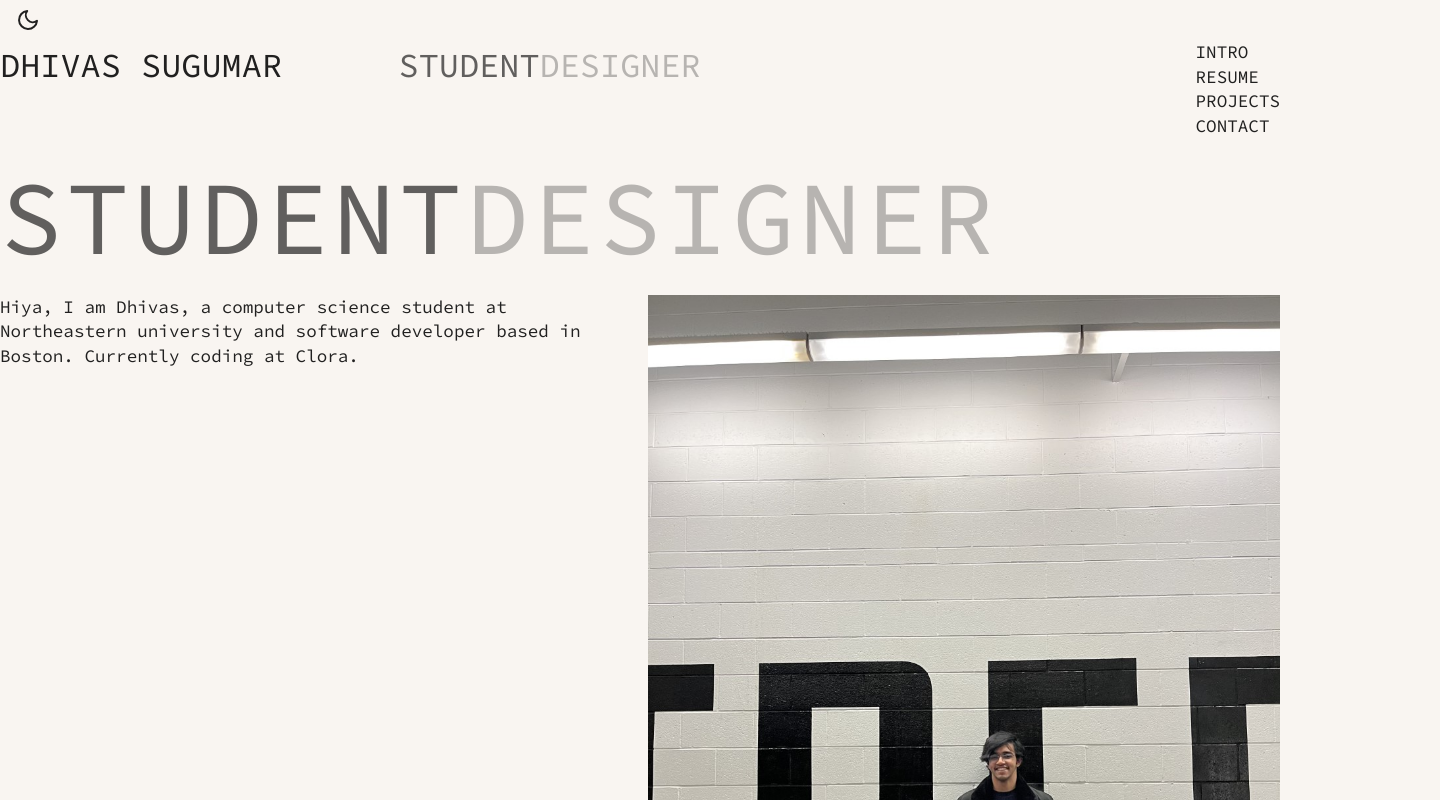
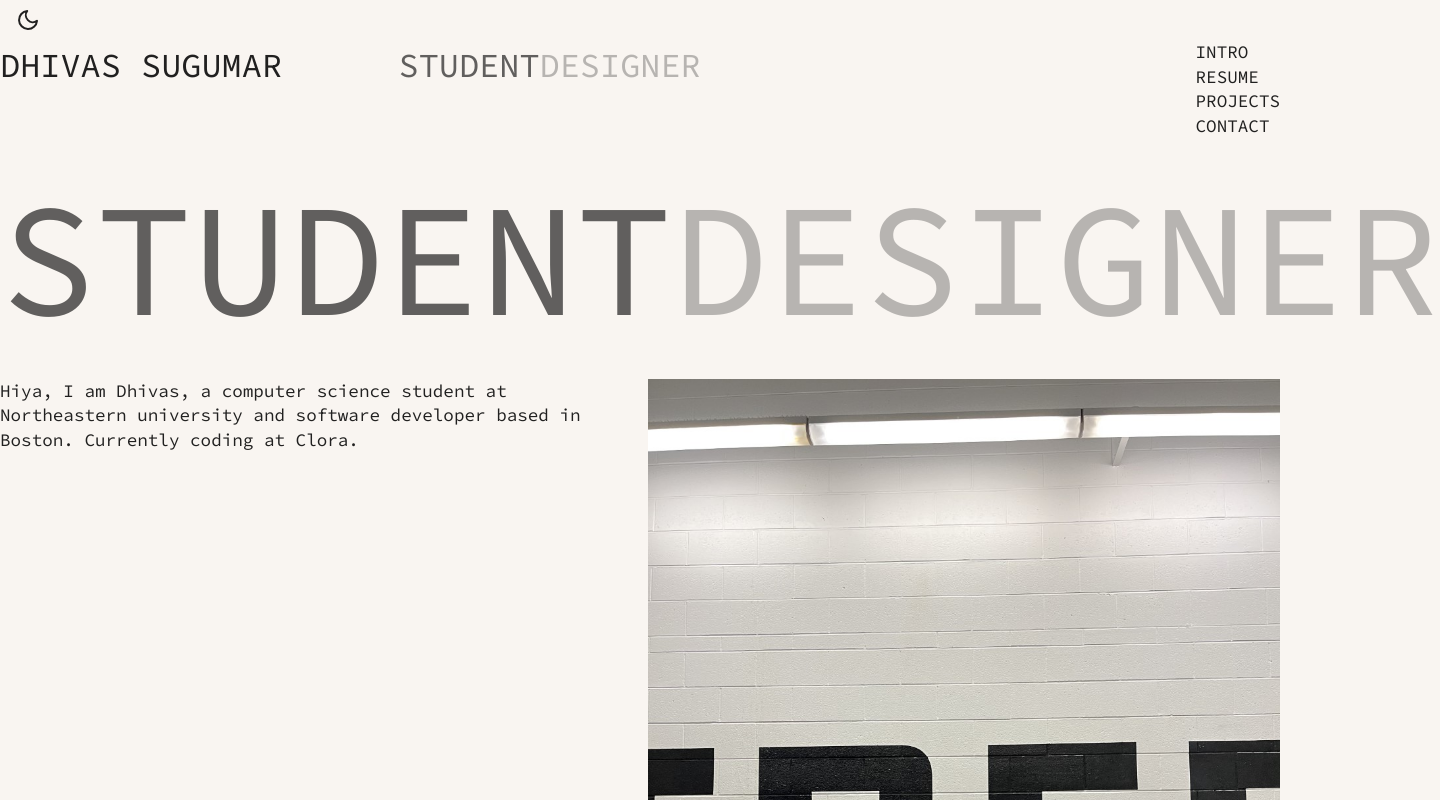
Before and after one commit to Dhivas-Sugumar/Personal-Site, a Next.js app: page / in a window 1280 px wide. Shown: the top 800 px of the page, 1440 px wide, since content can reach past the window. Built offline with nearby package versions, Linux system fonts and the light colour scheme.

Commit message:
Center aligned the text for headline.

```diff
--- /dev/null
+++ b/src/components/headline/Headline.styles.ts
@@ -0,0 +1,7 @@
+import styled from "@emotion/styled";
+
+const HeadlineText = styled.h1`
+    font-size: 10em;
+    text-align: center
+`
+export {HeadlineText}
--- a/src/components/headline/Headline.tsx
+++ b/src/components/headline/Headline.tsx
@@ -1,12 +1,12 @@
 import React from "react";
-import { H1 } from "../../styles/styles";
 import TextLoop from "../animation-components/TextLoop/TextLoop";
+import { HeadlineText } from "./Headline.styles";
 
 
 const Headline : React.FC = () => {
     return (
         <div id="intro">
-            <H1>
+            <HeadlineText>
                 <TextLoop texts={
                     ["SOFTWARE DEVELOPER",
                      "STUDENT",
@@ -20,7 +20,7 @@ const Headline : React.FC = () => {
                     ]
                     }
                 />
-            </H1>
+            </HeadlineText>
         </div>
     )
 }
```
Also changed, not shown: src/components/header/Header.module.css (deleted).
